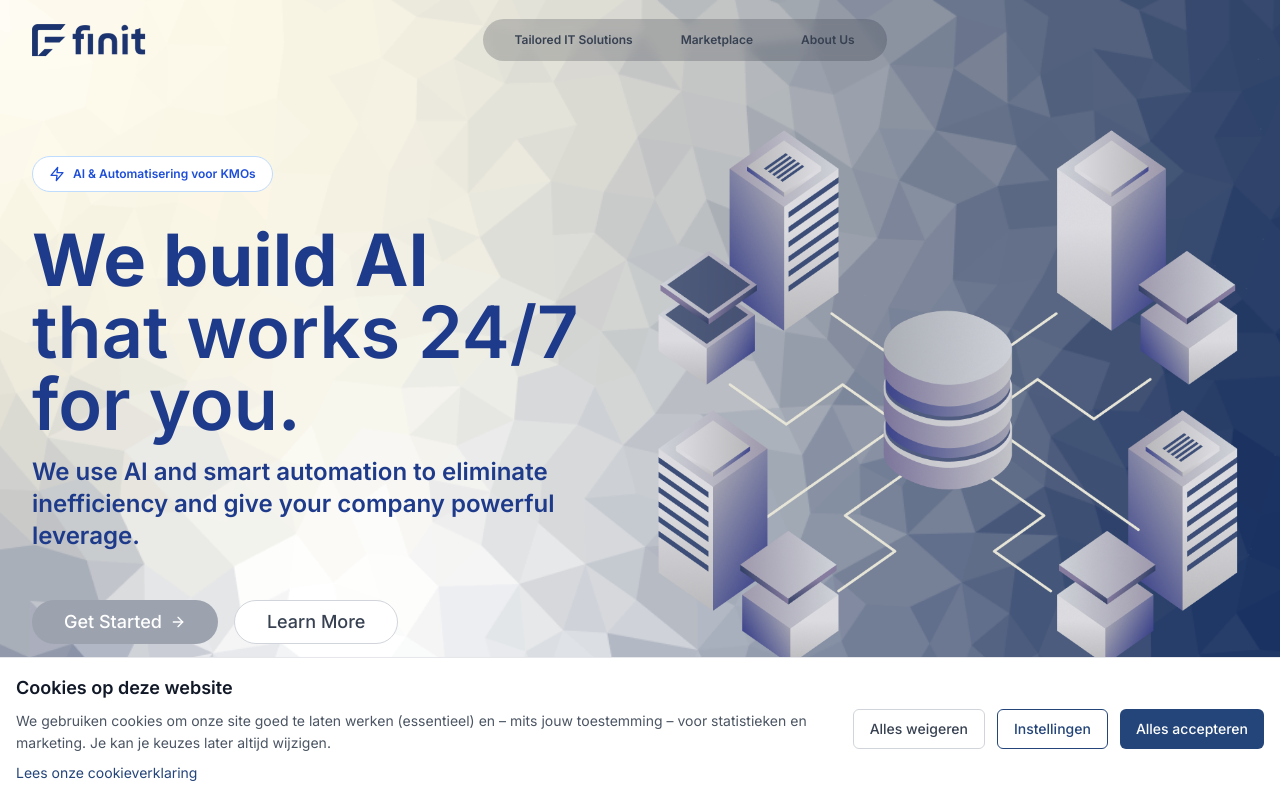
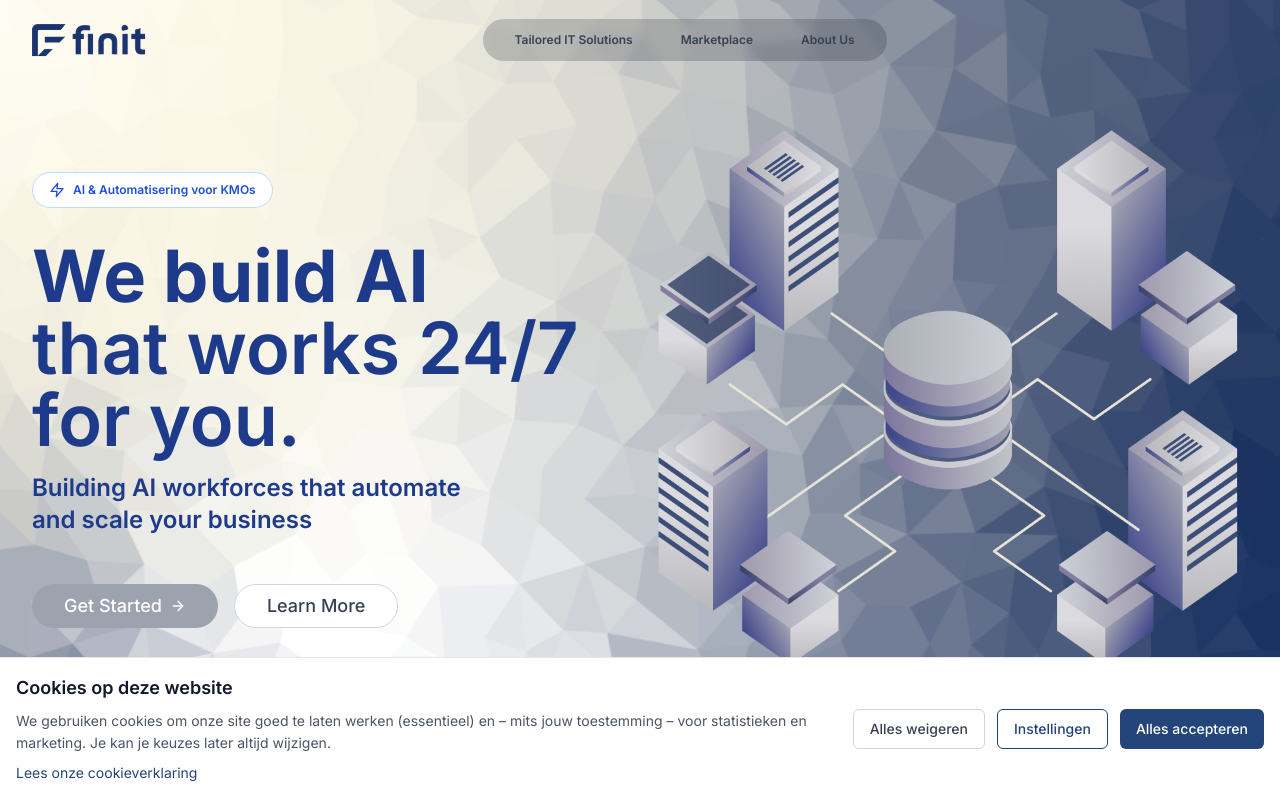
Before and after one commit to r0892111/finitsolutionswebsite, a Next.js app: page / in a window 1280 px wide. Shown: the top 800 px of the page. Built offline with nearby package versions, Linux system fonts and the light colour scheme.

Commit message:
Updated hero.tsx

```diff
--- a/components/hero.tsx
+++ b/components/hero.tsx
@@ -44,9 +44,8 @@ export function Hero() {
 
             {/* Subheading */}
             <p className="text-xl font-semibold lg:text-2xl text-blue-900 leading-relaxed max-w-2xl">
-              We use AI and smart automation to eliminate{" "}
-              <br className="md:block hidden" /> inefficiency and give your
-              company powerful leverage.
+              Building AI workforces that automate{" "}
+              <br className="md:block hidden" /> and scale your business
             </p>
           </motion.div>
 
```
